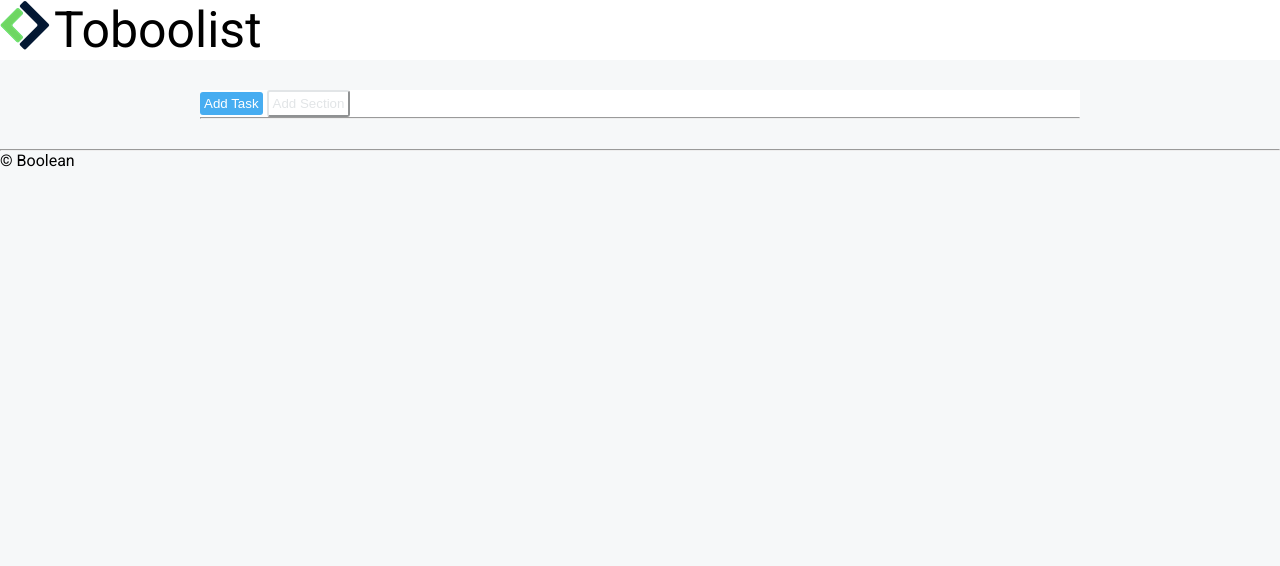
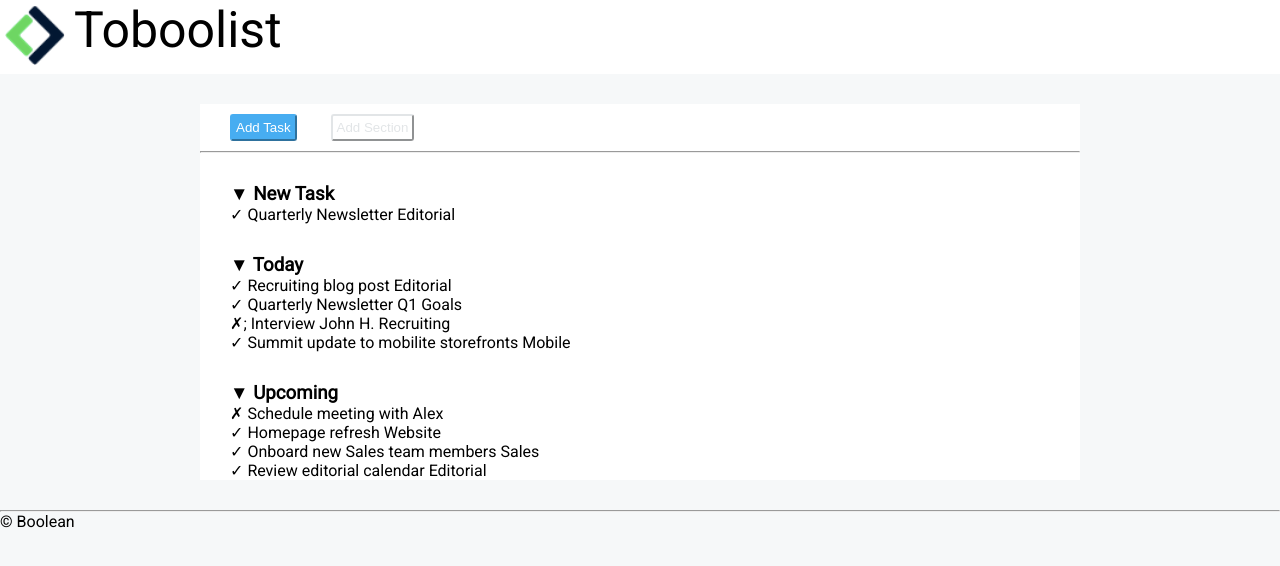
Before and after one commit to EsterDahri1/html-css-toboolist, a plain HTML site: page index.html in a window 1280 px wide. Drawn offline with Linux system fonts and the light colour scheme.

Commit message:
add div main

```diff
--- a/assets/css/style.css
+++ b/assets/css/style.css
@@ -27,7 +27,8 @@ html{
 }
 
 #logo{
-    width: 50px;
+    width: 70px;
+    padding: 5px;
 }
 
 .page_title{
@@ -35,6 +36,10 @@ html{
     vertical-align: top;
     display: inline-block;
     line-height: 60px;
+}
+
+hr{
+    background-color: #e2e5e7;
 }
 
 body{
@@ -49,12 +54,19 @@ main{
     margin-bottom: 30px;
 }
 
+button{
+    padding: 5px;
+    margin-left:30px;
+    margin-top: 10px;
+    margin-bottom: 10px;
+}
+
 #add_task{
     background-color: var(--bool-addtask);
     color: white;
     border-color: var(--bool-addtask);
     border-radius: 3px;
-    border-width: 0;
+    border-width: 0.5;
     padding: 4px;
 }
 
@@ -66,3 +78,7 @@ main{
     border-width: 0.5;
     padding: 4px;
 }
+
+section{
+    margin: 30px;
+}
--- a/index.html
+++ b/index.html
@@ -24,13 +24,65 @@
             </button>
             <hr>
         </header>
-        <section class="New_Task"></section>
-        <section class="Today"></section>
-        <section class="Upcoming"></section>
+        <div>
+            <section class="New_Task">
+                <h3>&#9660; New Task</h3>
+                <div id="task1">
+                    <span class="check">&check;</span>
+                    Quarterly Newsletter
+                    <span class="edit">Editorial</span>
+                </div>
+            </section>
+             <section class="Today">
+                <h3>&#9660; Today</h3>
+                <div id="task2">
+                    <span class="check">&check;</span>
+                    Recruiting blog post
+                    <span class="edit">Editorial</span>
+                </div>
+                <div id="task3">
+                    <span class="check">&check;</span>
+                    Quarterly Newsletter
+                    <span class="Q1">Q1 Goals</span>
+                </div>
+                <div id="task4">
+                    <span class="cross">&cross;;</span>
+                    Interview John H.
+                    <span class="recr">Recruiting</span>
+                </div>
+                <div id="task5">
+                    <span class="check">&check;</span>
+                    Summit update to mobilite storefronts
+                    <span class="mob">Mobile</span>
+                </div>
+            </section>
+            <section class="Upcoming">
+                <h3>&#9660; Upcoming</h3>
+                <div id="uptask1">
+                    <span class="cross">&cross;</span>
+                    Schedule meeting with Alex
+                </div>
+                <div id="uptask2">
+                    <span class="check">&check;</span>
+                    Homepage refresh
+                    <span class="web">Website</span>
+                </div>
+                <div id="uptask3">
+                    <span class="check">&check;</span>
+                    Onboard new Sales team members
+                    <span class="sales">Sales</span>
+                </div>
+                <div id="uptask4">
+                    <span class="check">&check;</span>
+                    Review editorial calendar
+                    <span class="edit">Editorial</span>
+                </div>
+            </section>
+         </div>
     </main>
+    <footer>
+        <hr>
+        &copy; Boolean
+    </footer>
 </body>
-<footer>
-    <hr>
-    &copy; Boolean
-</footer>
 </html>
```
